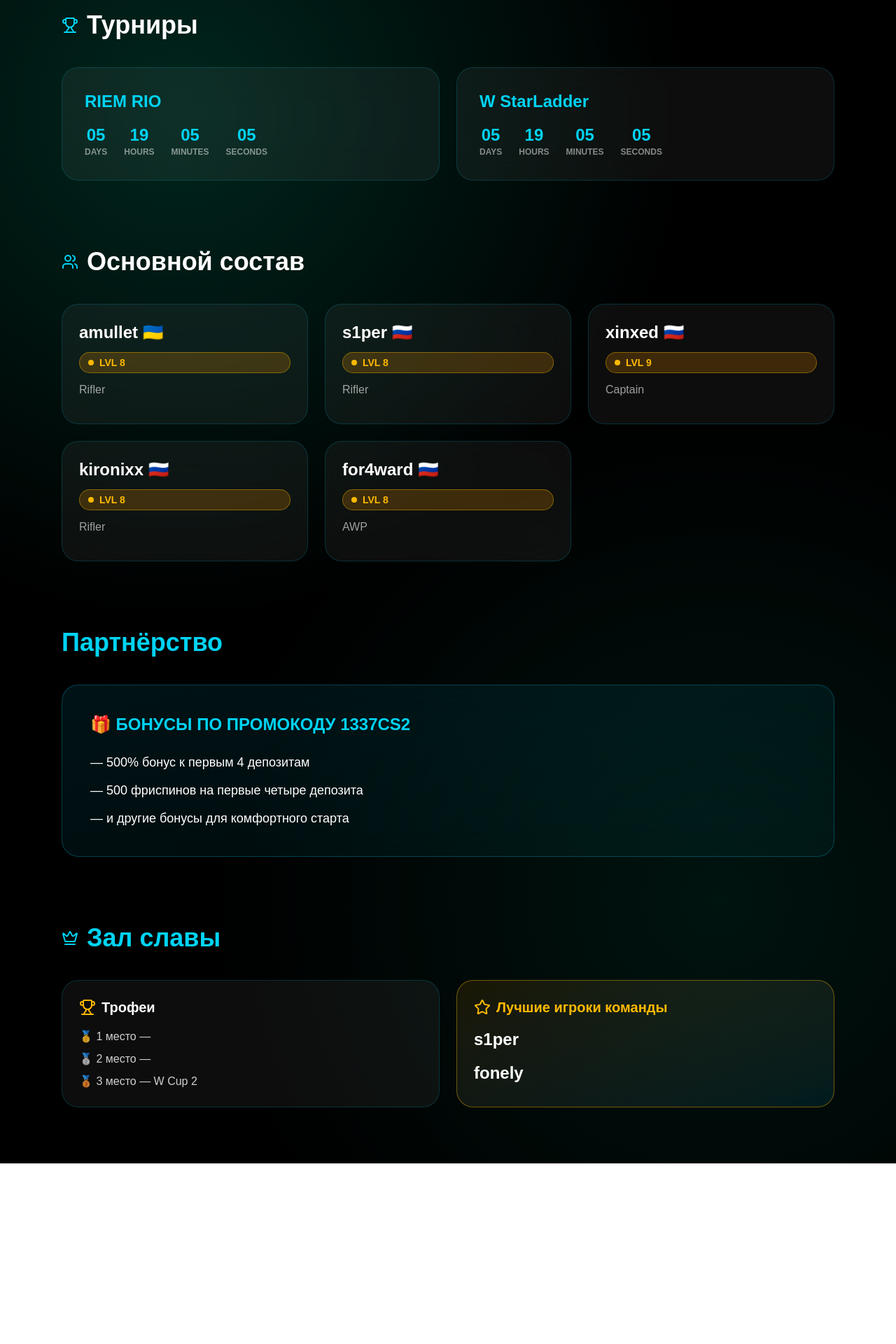
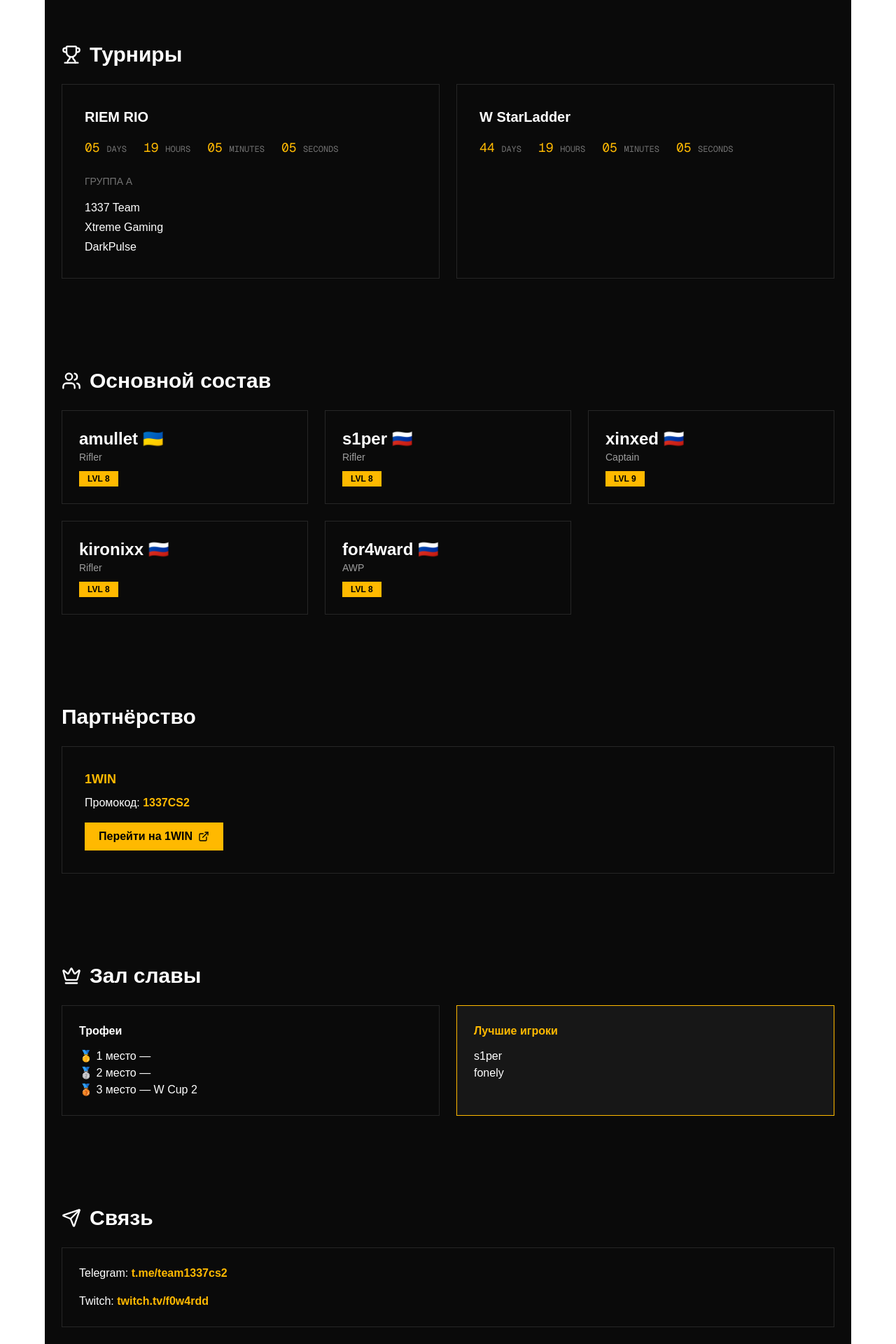
Before and after one commit to Sefs433/site-, a Next.js app: page / in a window 1280 px wide. Shown: the part 220-2140 px from the top of the page at 70% size. Before the commit the page ends 1882 px from the top, so only its background shows below. Built offline with nearby package versions, Linux system fonts and the light colour scheme.

Commit message:
restore 1win and telegram links

```diff
--- a/app/page.tsx
+++ b/app/page.tsx
@@ -1,8 +1,7 @@
 "use client"
 
 import { useEffect, useState } from "react";
-import { motion } from "framer-motion";
-import { Users, Trophy, Crown, Star } from "lucide-react";
+import { Users, Trophy, Crown, Send, ExternalLink } from "lucide-react";
 
 function Countdown({ targetDate }: { targetDate: string }) {
   const calculateTimeLeft = () => {
@@ -30,15 +29,15 @@ function Countdown({ targetDate }: { targetDate: string }) {
   }, []);
 
   return (
-    <div className="flex gap-6 text-lg font-bold">
+    <div className="flex gap-6 font-mono">
       {Object.entries(timeLeft).map(([label, value]) => (
-        <div key={label} className="text-center">
-          <div className="text-cyan-400 text-2xl">
+        <div key={label}>
+          <span className="text-amber-400 text-lg">
             {String(value).padStart(2, "0")}
-          </div>
-          <div className="text-xs opacity-50 uppercase">
+          </span>{" "}
+          <span className="text-neutral-500 text-xs uppercase">
             {label}
-          </div>
+          </span>
         </div>
       ))}
     </div>
@@ -47,53 +46,9 @@ function Countdown({ targetDate }: { targetDate: string }) {
 
 function FaceitBadge({ level }: { level: number }) {
   return (
-    <div className="flex items-center gap-2 bg-amber-500/20 border border-amber-400/40 px-3 py-1 rounded-full">
-      <div className="w-2 h-2 bg-amber-400 rounded-full" />
-      <span className="text-amber-400 font-semibold text-sm">
+    <span className="px-3 py-1 text-xs font-bold bg-amber-400 text-black">
       LVL {level}
     </span>
-    </div>
-  );
-}
-
-function TournamentCard({
-  title,
-  targetDate,
-  group,
-}: {
-  title: string;
-  targetDate: string;
-  group?: string[];
-}) {
-  const [open, setOpen] = useState(false);
-
-  return (
-    <motion.div
-      layout
-      onClick={() => group && setOpen(!open)}
-      className="cursor-pointer rounded-3xl bg-white/5 p-8 backdrop-blur-xl border border-cyan-500/20 space-y-4 hover:border-cyan-400 transition"
-    >
-      <div className="text-2xl font-bold text-cyan-400">{title}</div>
-      <Countdown targetDate={targetDate} />
-
-      {group && open && (
-        <motion.div
-          initial={{ opacity: 0 }}
-          animate={{ opacity: 1 }}
-          className="pt-4 border-t border-white/10 space-y-2"
-        >
-          <div className="text-sm uppercase opacity-50">Группа A</div>
-          {group.map((team) => (
-            <div
-              key={team}
-              className="bg-cyan-500/10 px-4 py-2 rounded-xl border border-cyan-500/20"
-            >
-              {team}
-            </div>
-          ))}
-        </motion.div>
-      )}
-    </motion.div>
   );
 }
 
@@ -108,30 +63,24 @@ function PlayerCard({
   lvl: number;
   kd: string;
 }) {
+  const [hovered, setHovered] = useState(false);
+
   return (
-    <motion.div
-      whileHover={{ scale: 1.05 }}
-      className="group relative rounded-3xl bg-white/5 p-6 backdrop-blur-xl border border-cyan-500/20 space-y-3 hover:border-cyan-400 transition overflow-hidden"
+    <div
+      onMouseEnter={() => setHovered(true)}
+      onMouseLeave={() => setHovered(false)}
+      className="border border-neutral-800 p-6 bg-neutral-950 hover:border-amber-400 transition"
     >
-      <div className="text-2xl font-bold">{nick}</div>
+      <div className="text-2xl font-extrabold">{nick}</div>
+      <div className="text-sm opacity-60 mb-2">{role}</div>
       <FaceitBadge level={lvl} />
-      <div className="opacity-60">{role}</div>
 
-      {/* Hover Overlay */}
-      <div className="absolute inset-0 bg-black/90 flex items-center justify-center opacity-0 group-hover:opacity-100 transition duration-300">
-        <div className="text-center">
-          <div className="text-cyan-400 text-sm uppercase opacity-60">
-            K/D за последние игры
+      {hovered && (
+        <div className="mt-4 text-amber-400 font-bold">
+          K/D: {kd}
         </div>
-          <div className="text-4xl font-extrabold text-amber-400">
-            {kd}
+      )}
     </div>
-          <div className="mt-2">
-            <FaceitBadge level={lvl} />
-          </div>
-        </div>
-      </div>
-    </motion.div>
   );
 }
 
@@ -145,41 +94,49 @@ export default function TeamSite() {
   ];
 
   return (
-    <div className="min-h-screen bg-black text-white relative overflow-hidden">
-      <div className="absolute inset-0 bg-[radial-gradient(circle_at_20%_20%,rgba(0,255,200,0.15),transparent_40%),radial-gradient(circle_at_80%_80%,rgba(0,255,200,0.08),transparent_40%)]" />
-
-      <div className="relative z-10 max-w-6xl mx-auto px-6 py-20 space-y-24">
+    <div className="min-h-screen bg-[#0a0a0a] text-white px-6 py-20 space-y-32 max-w-6xl mx-auto">
 
       {/* HERO */}
       <section>
-          <h1 className="text-6xl font-extrabold">
-            1337 <span className="text-cyan-400">Team</span>
+        <h1 className="text-7xl font-black tracking-tight">
+          1337 TEAM
         </h1>
       </section>
 
       {/* TOURNAMENTS */}
-        <section className="space-y-10">
-          <h2 className="text-4xl font-bold flex items-center gap-3">
-            <Trophy className="text-cyan-400" /> Турниры
+      <section>
+        <h2 className="text-3xl font-bold mb-6 flex items-center gap-3">
+          <Trophy size={28} /> Турниры
         </h2>
 
         <div className="grid md:grid-cols-2 gap-6">
-            <TournamentCard
-              title="RIEM RIO"
-              targetDate="2026-03-07T18:00:00"
-              group={["1337 Team", "Xtreme Gaming", "DarkPulse"]}
-            />
-            <TournamentCard
-              title="W StarLadder"
-              targetDate="2026-03-07T18:00:00"
-            />
+
+          <div className="border border-neutral-800 p-8 bg-neutral-950 space-y-4">
+            <div className="text-xl font-bold">RIEM RIO</div>
+            <Countdown targetDate="2026-03-07T18:00:00" />
+
+            <div className="mt-6 text-sm uppercase text-neutral-500">
+              Группа A
+            </div>
+            <ul className="space-y-1">
+              <li>1337 Team</li>
+              <li>Xtreme Gaming</li>
+              <li>DarkPulse</li>
+            </ul>
+          </div>
+
+          <div className="border border-neutral-800 p-8 bg-neutral-950 space-y-4">
+            <div className="text-xl font-bold">W StarLadder</div>
+            <Countdown targetDate="2026-04-15T18:00:00" />
+          </div>
+
         </div>
       </section>
 
-        {/* MAIN ROSTER */}
-        <section className="space-y-10">
-          <h2 className="text-4xl font-bold flex items-center gap-3">
-            <Users className="text-cyan-400" /> Основной состав
+      {/* ROSTER */}
+      <section>
+        <h2 className="text-3xl font-bold mb-6 flex items-center gap-3">
+          <Users size={28} /> Основной состав
         </h2>
 
         <div className="grid md:grid-cols-3 gap-6">
@@ -190,52 +147,90 @@ export default function TeamSite() {
       </section>
 
       {/* PARTNERSHIP */}
-        <section className="space-y-10">
-          <h2 className="text-4xl font-bold text-cyan-400">
+      <section>
+        <h2 className="text-3xl font-bold mb-6">
           Партнёрство
         </h2>
 
-          <div className="rounded-3xl bg-gradient-to-br from-cyan-500/10 to-cyan-500/5 p-10 backdrop-blur-xl border border-cyan-500/30 space-y-6">
-            <div className="text-2xl font-bold text-cyan-400">
-              🎁 БОНУСЫ ПО ПРОМОКОДУ 1337CS2
+        <div className="border border-neutral-800 p-8 bg-neutral-950 space-y-6">
+
+          <div>
+            <div className="text-lg font-bold text-amber-400">
+              1WIN
             </div>
-            <ul className="space-y-3 text-lg">
-              <li>— 500% бонус к первым 4 депозитам</li>
-              <li>— 500 фриспинов на первые четыре депозита</li>
-              <li>— и другие бонусы для комфортного старта</li>
-            </ul>
+            <div className="mt-2">
+              Промокод: <span className="text-amber-400 font-bold">1337CS2</span>
+            </div>
+
+            <a
+              href="https://1wfetj.life/v3/landing-page/cyber?p=2gci"
+              target="_blank"
+              className="inline-flex items-center gap-2 mt-4 px-5 py-2 bg-amber-400 text-black font-bold hover:opacity-80 transition"
+            >
+              Перейти на 1WIN <ExternalLink size={16} />
+            </a>
+          </div>
+
         </div>
       </section>
 
       {/* HALL OF FAME */}
-        <section className="space-y-10">
-          <h2 className="text-4xl font-bold flex items-center gap-3 text-cyan-400">
-            <Crown /> Зал славы
+      <section>
+        <h2 className="text-3xl font-bold mb-6 flex items-center gap-3">
+          <Crown size={28} /> Зал славы
         </h2>
 
         <div className="grid md:grid-cols-2 gap-6">
-            <div className="rounded-3xl bg-white/5 p-6 border border-cyan-500/20 space-y-4">
-              <div className="flex items-center gap-2 text-xl font-bold">
-                <Trophy className="text-amber-400" /> Трофеи
-              </div>
-              <ul className="space-y-2 opacity-80">
+          <div className="border border-neutral-800 p-6 bg-neutral-950">
+            <div className="font-bold mb-3">Трофеи</div>
+            <ul>
               <li>🥇 1 место —</li>
               <li>🥈 2 место —</li>
               <li>🥉 3 место — W Cup 2</li>
             </ul>
           </div>
 
-            <div className="rounded-3xl bg-gradient-to-br from-amber-500/10 to-cyan-500/10 p-6 border border-amber-400/40 space-y-4">
-              <div className="flex items-center gap-2 text-xl font-bold text-amber-400">
-                <Star /> Лучшие игроки команды
+          <div className="border border-amber-400 p-6 bg-neutral-900">
+            <div className="font-bold mb-3 text-amber-400">
+              Лучшие игроки
             </div>
-              <div className="text-2xl font-extrabold">s1per</div>
-              <div className="text-2xl font-extrabold">fonely</div>
+            <div>s1per</div>
+            <div>fonely</div>
+          </div>
+        </div>
+      </section>
+
+      {/* CONTACT */}
+      <section>
+        <h2 className="text-3xl font-bold mb-6 flex items-center gap-3">
+          <Send size={28} /> Связь
+        </h2>
+
+        <div className="border border-neutral-800 p-6 bg-neutral-950 space-y-4">
+          <div>
+            Telegram:{" "}
+            <a
+              href="https://t.me/team1337cs2"
+              className="text-amber-400 font-bold"
+              target="_blank"
+            >
+              t.me/team1337cs2
+            </a>
+          </div>
+
+          <div>
+            Twitch:{" "}
+            <a
+              href="https://www.twitch.tv/f0w4rdd"
+              className="text-amber-400 font-bold"
+              target="_blank"
+            >
+              twitch.tv/f0w4rdd
+            </a>
           </div>
         </div>
       </section>
 
     </div>
-    </div>
   );
 }
```
Lines whose indentation alone changed are shown as unchanged.
